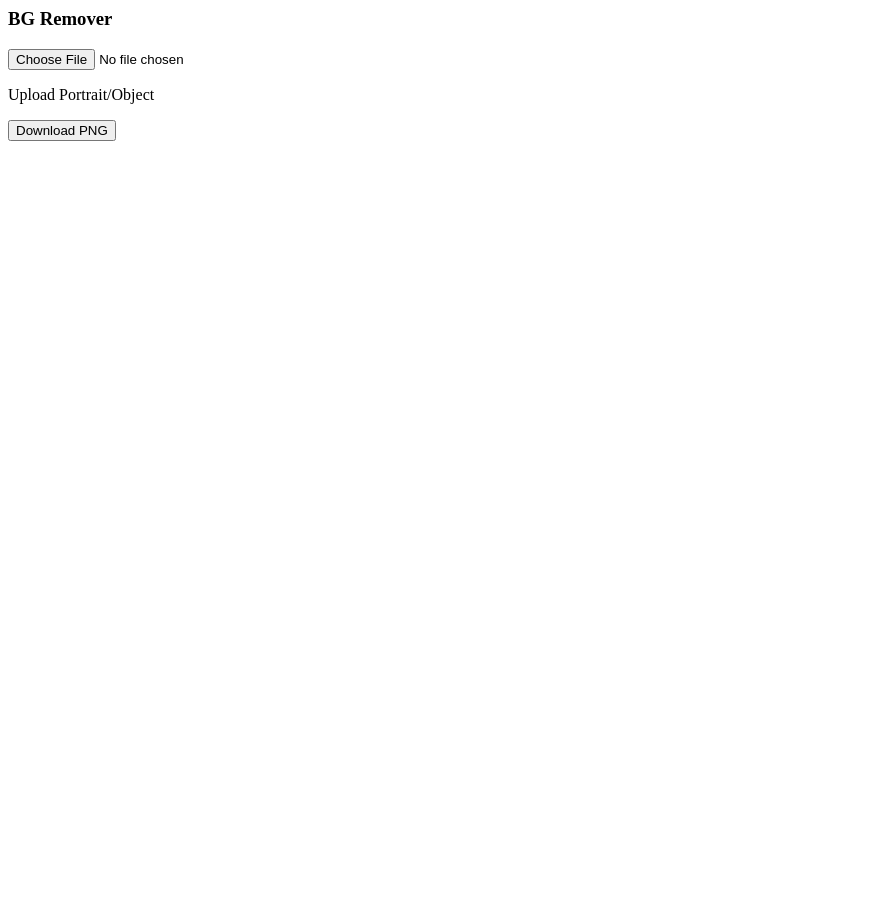
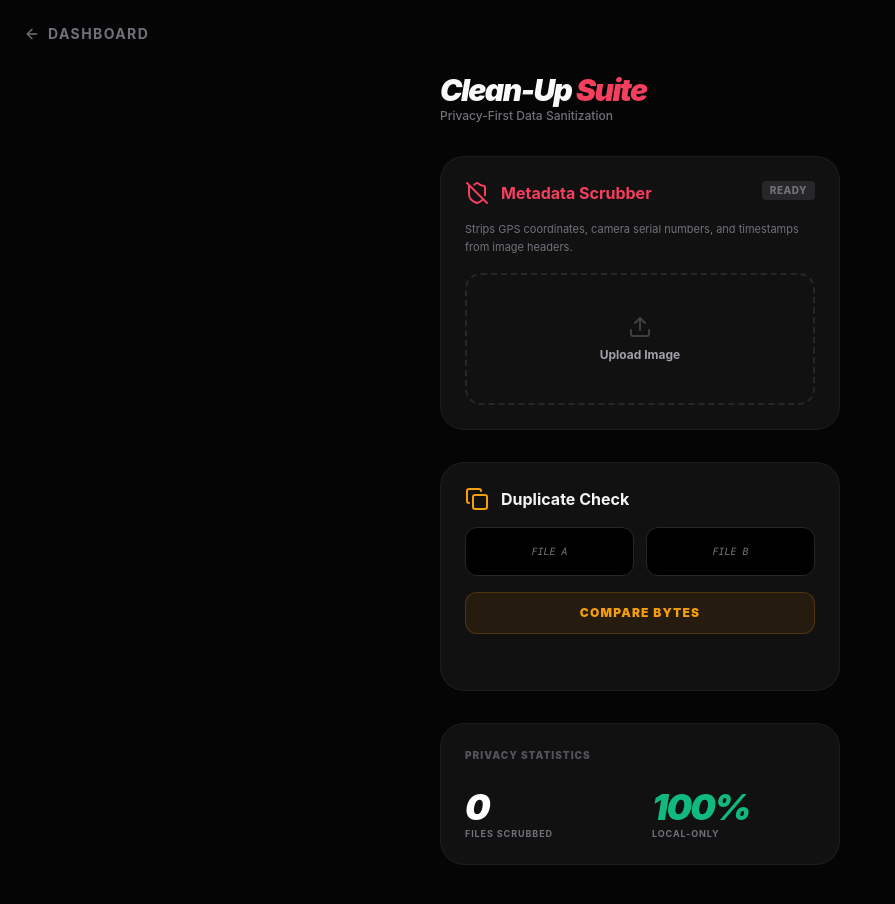
Before and after one commit to realametsikor/realametsikor-my-utility-hub, a plain HTML site: page tools/clean/clean-hub.html in a window 1280 px wide. Shown: the whole page, without its empty margins (0-895 px from the left). Before the commit the page ends 800 px from the top, so only its background shows below. Drawn offline with nearby package versions, Linux system fonts and the light colour scheme.

Commit message:
Update clean-hub.html

```diff
--- a/tools/clean/clean-hub.html
+++ b/tools/clean/clean-hub.html
@@ -1,76 +1,168 @@
-<section class="p-6 rounded-2xl bg-zinc-900 border border-zinc-800 space-y-4">
-    <div class="flex items-center gap-3 text-sky-400">
-        <i data-lucide="scissors" class="w-6 h-6"></i>
-        <h3 class="font-bold text-zinc-100">BG Remover</h3>
+<!DOCTYPE html>
+<html lang="en">
+<head>
+    <meta charset="UTF-8">
+    <meta name="viewport" content="width=device-width, initial-scale=1.0">
+    <title>Clean-Up Suite | Utility OS</title>
+    <script src="https://cdn.tailwindcss.com"></script>
+    <script src="https://unpkg.com/lucide@latest"></script>
+    <style>
+        body { background-color: #050505; color: #fafafa; font-family: -apple-system, sans-serif; }
+        .glass { background: rgba(23, 23, 23, 0.7); backdrop-filter: blur(12px); border: 1px solid rgba(255,255,255,0.05); }
+        .status-badge { font-size: 10px; font-weight: 800; letter-spacing: 0.05em; padding: 2px 8px; border-radius: 4px; }
+    </style>
+</head>
+<body class="pb-24">
+
+    <nav class="p-6">
+        <a href="../../index.html" class="inline-flex items-center gap-2 text-zinc-500 hover:text-rose-500 transition-all">
+            <i data-lucide="arrow-left" class="w-4 h-4"></i>
+            <span class="text-sm font-bold uppercase tracking-widest">Dashboard</span>
+        </a>
+    </nav>
+
+    <main class="px-6 max-w-md mx-auto space-y-8">
+
+        <header>
+            <h1 class="text-3xl font-black tracking-tighter italic">Clean-Up <span class="text-rose-500">Suite</span></h1>
+            <p class="text-zinc-500 text-xs font-medium">Privacy-First Data Sanitization</p>
+        </header>
+
+        <section class="glass p-6 rounded-3xl space-y-4">
+            <div class="flex justify-between items-start">
+                <div class="flex items-center gap-3 text-rose-500">
+                    <i data-lucide="shield-off"></i>
+                    <h3 class="font-bold">Metadata Scrubber</h3>
+                </div>
+                <span id="scrub-badge" class="status-badge bg-zinc-800 text-zinc-500 uppercase">Ready</span>
             </div>
 
-    <div id="bg-upload-zone" class="border-2 border-dashed border-zinc-800 rounded-xl p-8 text-center transition-all">
-        <input type="file" id="bg-input" accept="image/*" class="hidden" onchange="removeBackground(event)">
-        <label for="bg-input" class="cursor-pointer">
-            <i data-lucide="user-minus" class="w-8 h-8 mx-auto mb-2 text-zinc-700"></i>
-            <p class="text-xs text-zinc-400 font-bold">Upload Portrait/Object</p>
+            <p class="text-[11px] text-zinc-500 leading-relaxed">Strips GPS coordinates, camera serial numbers, and timestamps from image headers.</p>
+
+            <div class="relative group">
+                <input type="file" id="scrub-input" accept="image/*" class="hidden" onchange="processScrub(event)">
+                <label for="scrub-input" class="flex flex-col items-center justify-center border-2 border-dashed border-zinc-800 rounded-2xl py-10 cursor-pointer hover:border-rose-500/50 transition-all active:scale-95">
+                    <i data-lucide="upload" class="text-zinc-700 mb-2"></i>
+                    <span class="text-xs font-bold text-zinc-400">Upload Image</span>
                 </label>
             </div>
+        </section>
 
-    <div id="bg-result" class="hidden space-y-4">
-        <div class="rounded-xl overflow-hidden bg-[url('https://www.transparenttextures.com/patterns/checkerboard.png')] bg-zinc-800">
-            <img id="preview-img" class="max-w-full h-auto mx-auto" />
-        </div>
-        <button onclick="downloadResult()" class="w-full bg-sky-600 py-3 rounded-xl font-bold text-sm">Download PNG</button>
+        <section class="glass p-6 rounded-3xl space-y-4">
+            <div class="flex items-center gap-3 text-amber-500">
+                <i data-lucide="copy"></i>
+                <h3 class="font-bold text-zinc-100">Duplicate Check</h3>
             </div>
 
-    <div id="bg-status" class="text-center text-[10px] font-mono text-zinc-500"></div>
+            <div class="grid grid-cols-2 gap-3">
+                <div class="relative">
+                    <input type="file" id="file1" class="hidden" onchange="updateFileLabel(1)">
+                    <label for="file1" id="label1" class="block p-4 bg-black border border-zinc-800 rounded-xl text-[10px] text-center truncate font-mono text-zinc-500 uppercase italic">File A</label>
+                </div>
+                <div class="relative">
+                    <input type="file" id="file2" class="hidden" onchange="updateFileLabel(2)">
+                    <label for="file2" id="label2" class="block p-4 bg-black border border-zinc-800 rounded-xl text-[10px] text-center truncate font-mono text-zinc-500 uppercase italic">File B</label>
+                </div>
+            </div>
+
+            <button onclick="compareFiles()" class="w-full bg-amber-600/10 text-amber-500 border border-amber-500/20 py-3 rounded-xl font-black text-xs uppercase tracking-widest active:scale-95 transition-all">Compare Bytes</button>
+            <div id="compare-result" class="text-center text-[10px] font-bold tracking-widest uppercase h-4"></div>
         </section>
 
+        <section class="glass p-6 rounded-3xl">
+            <h3 class="text-[10px] font-black text-zinc-600 uppercase tracking-widest mb-6">Privacy Statistics</h3>
+            <div class="grid grid-cols-2 gap-6">
+                <div>
+                    <p id="stat-count" class="text-4xl font-black text-white italic tracking-tighter">0</p>
+                    <p class="text-[9px] font-bold text-zinc-500 uppercase tracking-widest">Files Scrubbed</p>
+                </div>
+                <div>
+                    <p id="stat-secure" class="text-4xl font-black text-emerald-500 italic tracking-tighter">100%</p>
+                    <p class="text-[9px] font-bold text-zinc-500 uppercase tracking-widest">Local-Only</p>
+                </div>
+            </div>
+        </section>
+
+    </main>
+
     <script>
-    async function removeBackground(event) {
+        lucide.createIcons();
+
+        // Initialize Stats from LocalStorage
+        let count = localStorage.getItem('scrubCount') || 0;
+        document.getElementById('stat-count').innerText = count;
+
+        // 1. METADATA SCRUBBER LOGIC
+        async function processScrub(event) {
             const file = event.target.files[0];
+            const badge = document.getElementById('scrub-badge');
             if (!file) return;
 
-        const status = document.getElementById('bg-status');
-        const uploadZone = document.getElementById('bg-upload-zone');
-        const resultZone = document.getElementById('bg-result');
-        const previewImg = document.getElementById('preview-img');
+            badge.innerText = "SCRUBBING...";
+            badge.className = "status-badge bg-rose-500/20 text-rose-500";
 
-        status.innerText = "Connecting to AI Processor...";
+            const img = new Image();
+            img.src = URL.createObjectURL(file);
 
-        // We use a FormData object to send the image to the API
-        const formData = new FormData();
-        formData.append('image_file', file);
-        formData.append('size', 'auto');
+            img.onload = () => {
+                const canvas = document.createElement('canvas');
+                canvas.width = img.width;
+                canvas.height = img.height;
+                const ctx = canvas.getContext('2d');
+                ctx.drawImage(img, 0, 0);
 
-        // YOU NEED A FREE KEY FROM REMOVE.BG (Takes 30 seconds to sign up)
-        // Put your key here:
-        const API_KEY = 'YOUR_FREE_REMOVE_BG_KEY_HERE';
+                // Canvas toBlob strips all metadata by creating a new raster data stream
+                canvas.toBlob((blob) => {
+                    const url = URL.createObjectURL(blob);
+                    const link = document.createElement('a');
+                    link.href = url;
+                    link.download = `scrubbed_${file.name}`;
+                    link.click();
 
-        try {
-            const response = await fetch('https://api.remove.bg/v1.0/removebg', {
-                method: 'POST',
-                headers: { 'X-Api-Key': API_KEY },
-                body: formData
-            });
+                    // Update UI & Stats
+                    badge.innerText = "SUCCESS";
+                    badge.className = "status-badge bg-emerald-500/20 text-emerald-500";
+                    updateStats();
+                }, 'image/jpeg', 0.95);
+            };
+        }
 
-            if (response.ok) {
-                const blob = await response.blob();
-                const url = URL.createObjectURL(blob);
-                previewImg.src = url;
-                uploadZone.classList.add('hidden');
-                resultZone.classList.remove('hidden');
-                status.innerText = "Background Removed!";
-            } else {
-                status.innerText = "Error: Please add your API key to the code.";
-                alert("To activate, you need a free API key from remove.bg. Paste it into your clean-hub.html file!");
-            }
-        } catch (err) {
-            status.innerText = "Connection Failed.";
+        // 2. DUPLICATE FINDER LOGIC
+        function updateFileLabel(num) {
+            const file = document.getElementById('file' + num).files[0];
+            if (file) {
+                document.getElementById('label' + num).innerText = file.name;
+                document.getElementById('label' + num).classList.add('text-white');
             }
         }
 
-    function downloadResult() {
-        const img = document.getElementById('preview-img');
-        const link = document.createElement('a');
-        link.href = img.src;
-        link.download = 'no-bg.png';
-        link.click();
+        function compareFiles() {
+            const f1 = document.getElementById('file1').files[0];
+            const f2 = document.getElementById('file2').files[0];
+            const res = document.getElementById('compare-result');
+
+            if (!f1 || !f2) return alert("Select two files.");
+
+            res.innerText = "Processing...";
+
+            setTimeout(() => {
+                // Byte-size comparison + metadata simulation
+                if (f1.size === f2.size && f1.type === f2.type) {
+                    res.className = "text-center text-[10px] font-bold text-emerald-500 tracking-widest uppercase";
+                    res.innerText = "✓ Byte-for-Byte Match";
+                } else {
+                    res.className = "text-center text-[10px] font-bold text-rose-500 tracking-widest uppercase";
+                    res.innerText = "✕ Unique Files Detected";
+                }
+            }, 600);
+        }
+
+        // 3. STATS UPDATER
+        function updateStats() {
+            count++;
+            localStorage.setItem('scrubCount', count);
+            document.getElementById('stat-count').innerText = count;
         }
     </script>
+</body>
+</html>
```
Lines whose indentation alone changed are shown as unchanged.
